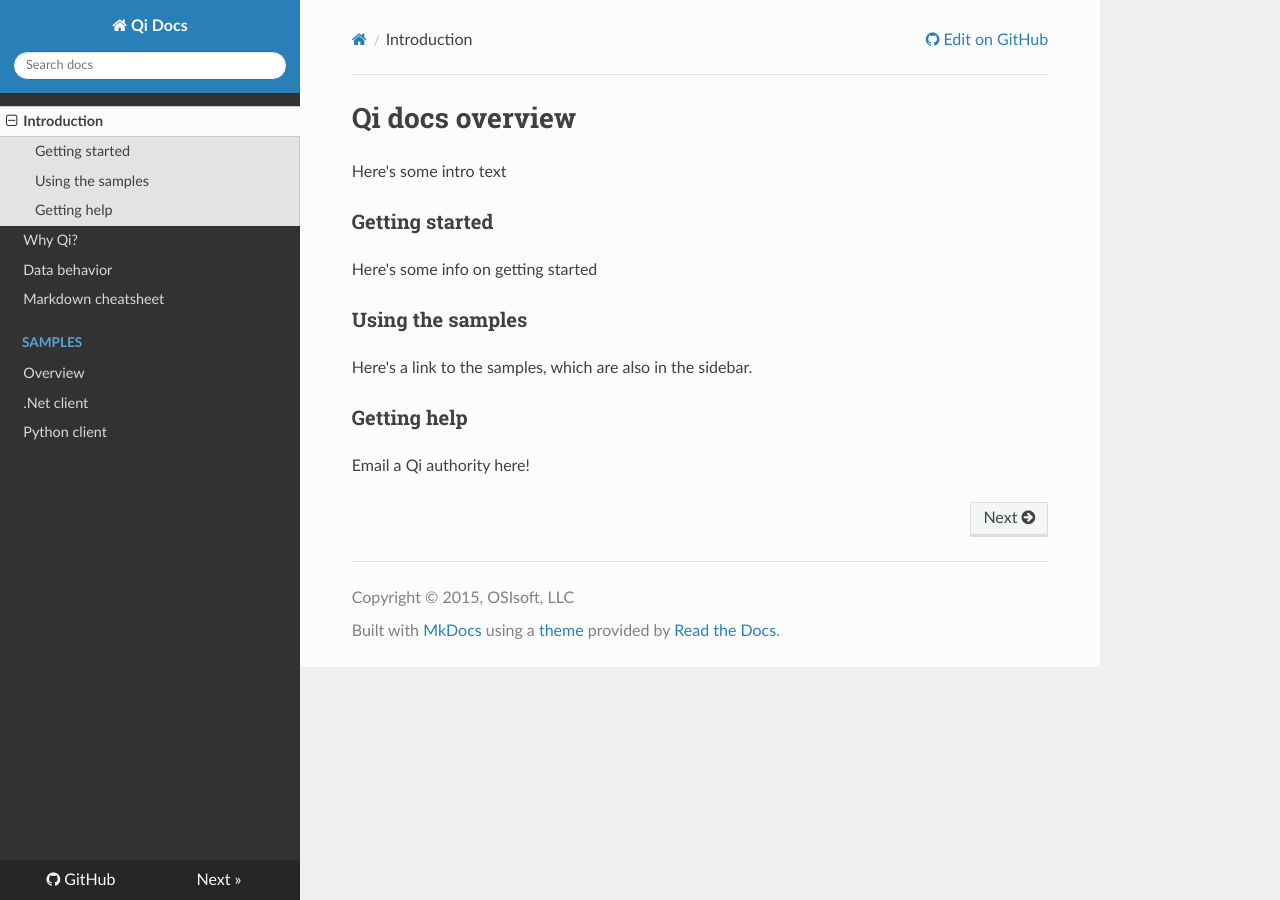
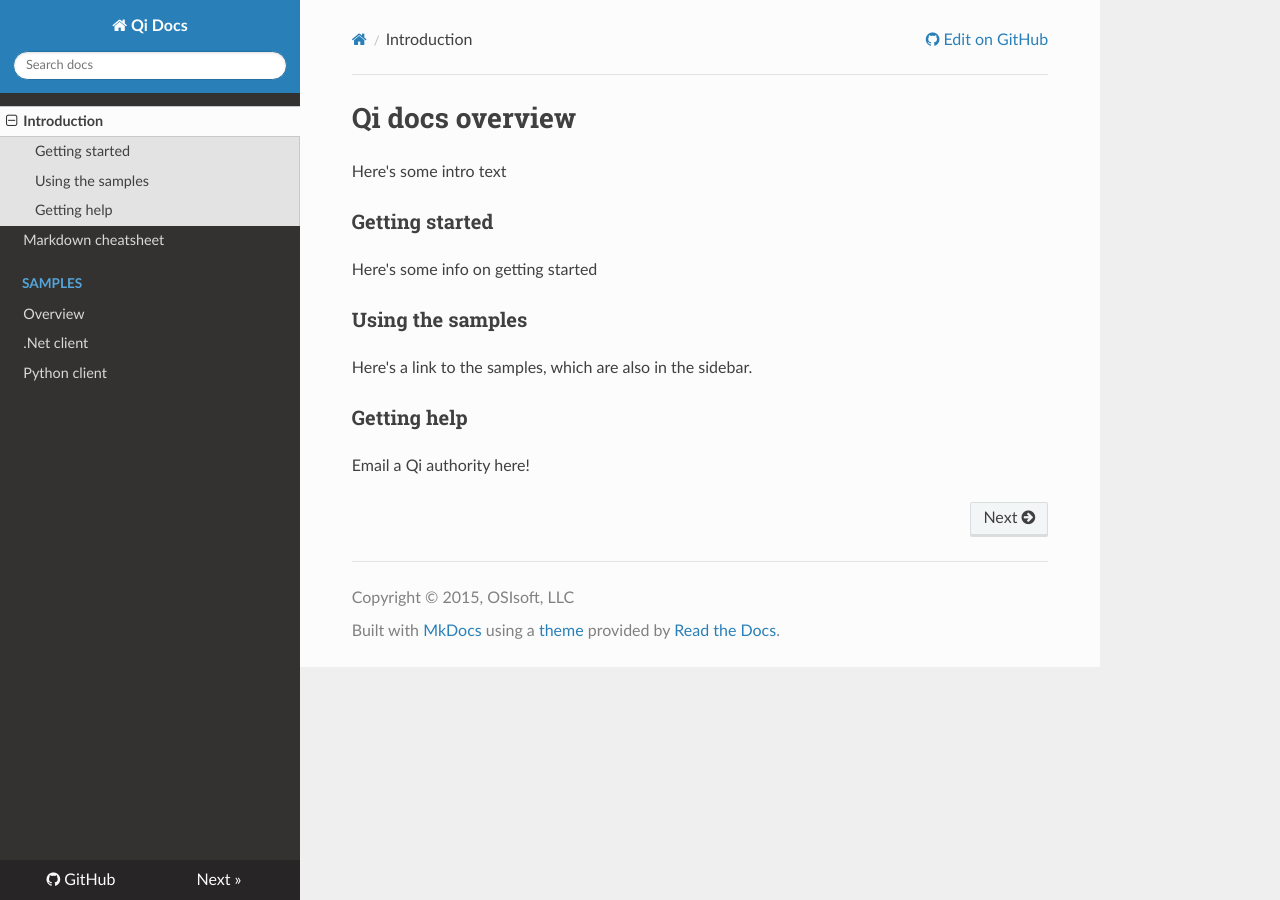
Before and after one commit to ssuryanarayanan/Qi-Docs, an MkDocs documentation site: the page built from docs/index.md, in a window 1280 px wide. Built offline with MkDocs 1.6.1, drawn with Linux system fonts in a browser that asks for light colours; nearby versions of some CDN libraries; old or Windows-style settings are respelled for this version of MkDocs.

Commit message:
Cleaning up docs that were placeholders.

```diff
--- a/mkdocs.yml
+++ b/mkdocs.yml
@@ -9,8 +9,6 @@ theme: readthedocs
 
 pages:
 - Introduction: 'index.md'
-- Why Qi?: 'Why-Qi.md'
-- Data behavior: 'Qi-Data-Behavior.md'
 - Markdown cheatsheet: 'markdown-cheatsheet.md'
 - Samples:
   - 'Overview': 'samples/IntroSamples.md'
```
